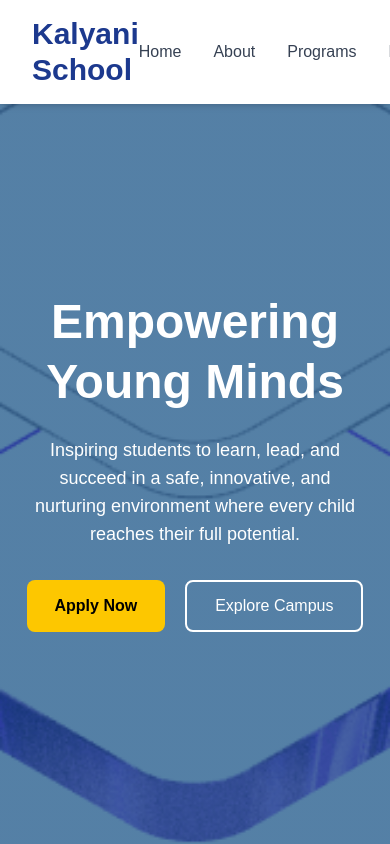
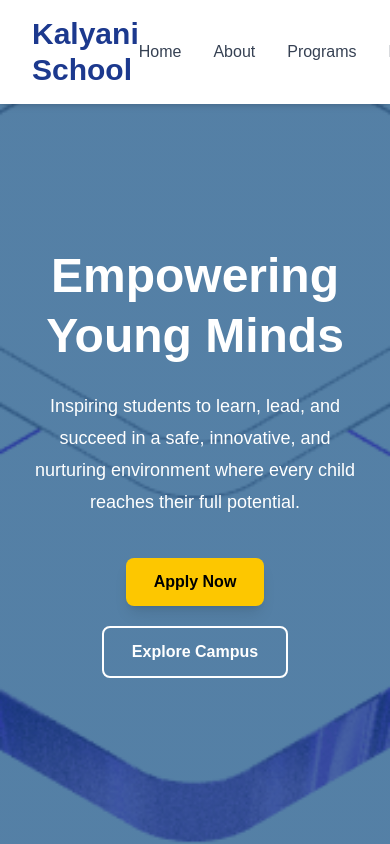
Before and after one commit to kollavarianu-debug/DETTROIN-INT-Anu-Website, a React (Vite) app: page / in a window 390 px wide. Shown: the top 844 px of the page. Built offline with nearby package versions, Linux system fonts and the light colour scheme.

Commit message:
Enhanced hero section responsiveness and animations

```diff
--- a/src/components/Hero.jsx
+++ b/src/components/Hero.jsx
@@ -4,19 +4,19 @@ function Hero() {
   return (
     <section
       id="home"
-      className="pt-20 h-screen bg-cover bg-center flex items-center justify-center"
+      className="pt-20 min-h-screen bg-cover bg-center bg-no-repeat flex items-center justify-center"
       style={{
         backgroundImage: `linear-gradient(rgba(15,76,129,0.7), rgba(15,76,129,0.7)), url(${heroImage})`,
       }}
     >
-      <div className="text-center text-white px-6">
+      <div className="text-center text-white px-6 max-w-5xl">
 
-        <h1 className="text-5xl md:text-7xl font-bold leading-tight mb-6">
+        <h1 className="text-5xl md:text-7xl font-extrabold leading-tight mb-6">
           Empowering <br />
           Young Minds
         </h1>
 
-        <p className="text-lg md:text-xl max-w-3xl mx-auto mb-8">
+        <p className="text-lg md:text-xl leading-8 max-w-3xl mx-auto mb-10">
           Inspiring students to learn, lead, and succeed in a safe,
           innovative, and nurturing environment where every child reaches
           their full potential.
@@ -24,11 +24,15 @@ function Hero() {
 
         <div className="flex justify-center gap-5 flex-wrap">
 
-          <button className="bg-yellow-400 text-black px-7 py-3 rounded-lg font-semibold hover:bg-yellow-300 transition duration-300">
+          <button
+            className="bg-yellow-400 text-black px-7 py-3 rounded-lg font-semibold shadow-lg hover:bg-yellow-300 hover:scale-105 transition-all duration-300"
+          >
             Apply Now
           </button>
 
-          <button className="border-2 border-white px-7 py-3 rounded-lg hover:bg-white hover:text-blue-900 transition duration-300">
+          <button
+            className="border-2 border-white px-7 py-3 rounded-lg font-semibold hover:bg-white hover:text-blue-900 hover:scale-105 transition-all duration-300"
+          >
             Explore Campus
           </button>
 
```
